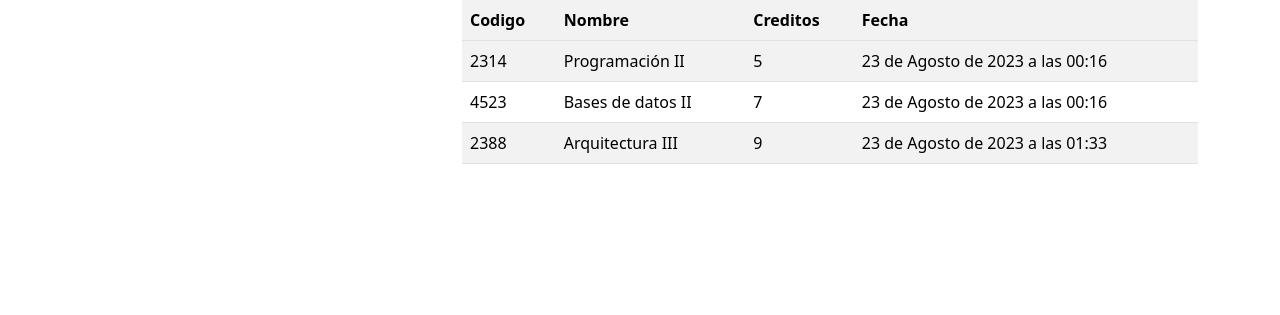
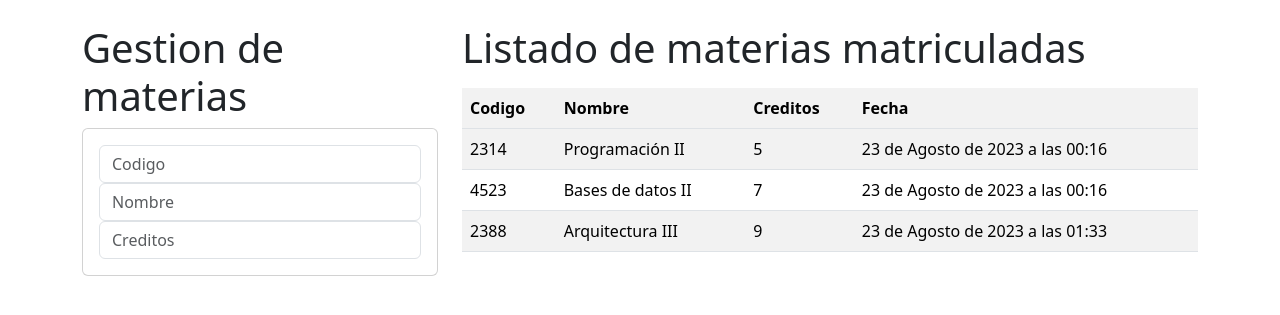
Before and after one commit to AndresSilverall/sistema-gestion-de-materias, a Django app: page /home/ in a window 1280 px wide. Shown: the part 56-371 px from the top of the page. Run offline with Django 4.2, Linux system fonts and the light colour scheme; data comes from the database, SQL or seed files in the repository; both versions use the stored data as it was after the commit.

Commit message:
se modifico la base de datos

```diff
--- a/GestionarMaterias/models.py
+++ b/GestionarMaterias/models.py
@@ -3,7 +3,7 @@ from django.db import models
 # Create your models here.
 class MaricularMaterias(models.Model):
     id = models.CharField(primary_key=True,  max_length=5)
-    nombre = models.CharField(max_length=17, blank=False, null=False)
+    nombre = models.CharField(max_length=40, blank=False, null=False)
     creditos = models.PositiveSmallIntegerField(blank=False, null=False)
     fecha = models.DateTimeField(auto_now=True)
 
--- a/GestionarMaterias/templates/gestionMaterias.html
+++ b/GestionarMaterias/templates/gestionMaterias.html
@@ -3,13 +3,33 @@
 {% block title %} Gestion de cursos {% endblock %}
 
 {% block body %}
+
 <div class="row">
     <div class="col-sm-12 col-md-6 col-lg-4 col-xl-4">
+        <h1> Gestion de materias</h1>
+        <div class="card">
+            <div class="card-body">
+                <form action="" method="POST">
+                    <div class="form-group">
+                        <input type="text" id="codigo" name="codigo" class="form-control" placeholder="Codigo" minlength="6" max="6" required>
+                    </div>
+                    <div class="form-group">
+                        <input type="text" id="nombre" name="nombre" class="form-control" placeholder="Nombre"  max="40" required>
+                    </div>
+                    <div class="form-group">
+                        <input type="text" id="creditos" name="creditos" class="form-control" placeholder="Creditos" minlength="6" max="6" required>
+                    </div>
+
+                </form>
+            </div>
+        </div>
+
 
     </div>
 
 <div class="col-sm-12 col-md-6 col-lg-8 col-xl-8">
-    <div class="table-responsive">
+    <h1> Listado de materias matriculadas</h1>
+    <div class="table-responsive py-2">
         <table class="table table-striped">
             <thhead>
                 <tr>
--- a/GestionarMaterias/templates/main.html
+++ b/GestionarMaterias/templates/main.html
@@ -34,7 +34,7 @@
         </div>
       </nav>
 
-      <div class="container">
+      <div class="container py-4">
     {% block body %}
 
     <!-- aqui vamos agregar el contenido que se agregara en la plantilla hija -->
```
Also changed, not shown: GestionarMaterias/migrations/0002_alter_maricularmaterias_nombre.py (added), Materias.db.
